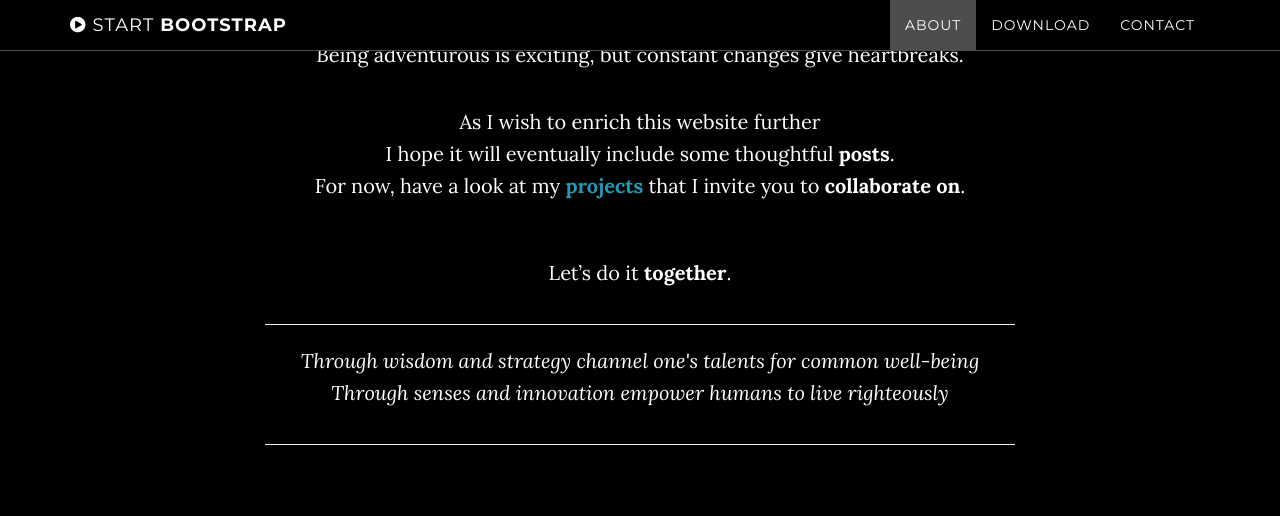
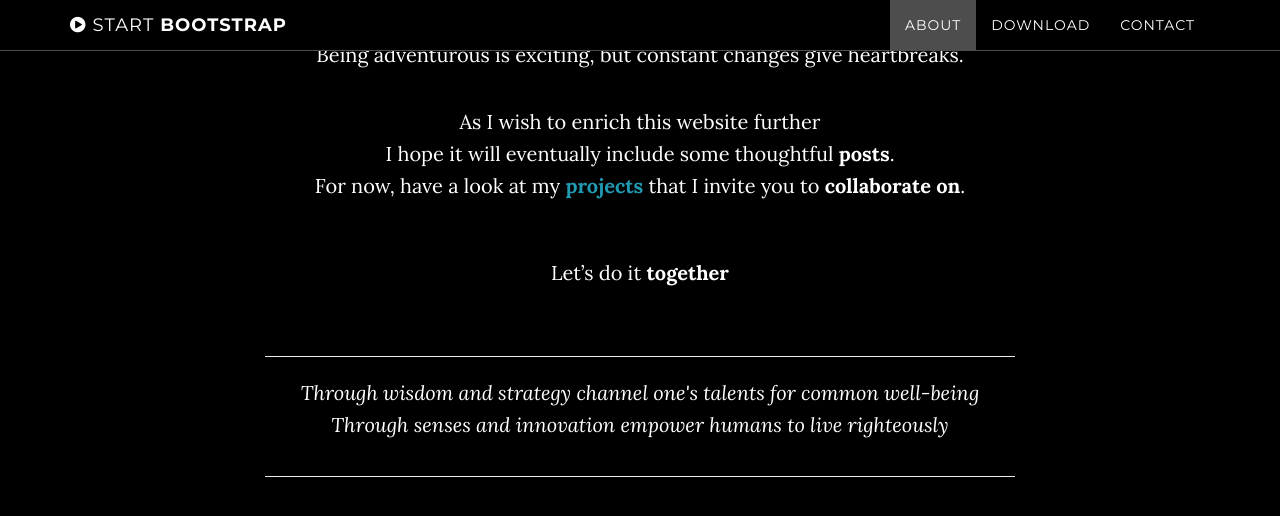
Before and after one commit to kozload/kozload.github.io, a Jekyll site: the page built from index.html, in a window 1280 px wide and 900 px high, scrolled down 1727 px, cut to the strip 0-676 px from the top of the window. Shown: the top 516 px of the strip. Built offline with Jekyll 4.4.1, drawn with Linux system fonts in a browser that asks for light colours.

```diff
--- a/_includes/about.html
+++ b/_includes/about.html
@@ -11,7 +11,8 @@
                 <p>I hope this path shall bring me <b>fulfillment, peace and stability</b>.<br>Being adventurous is exciting, but constant changes give heartbreaks.</p>
                 <p>As I wish to enrich this website further<br>I hope it will eventually include some thoughtful <b>posts</b>.<br>For now, have a look at my <a href="https://github.com/kozload?tab=projects"><b>projects</b></a> that I invite you to <b>collaborate on</b>.</p>
                 <br>
-                <p>Let’s do it <b>together</b>.
+                <p>Let’s do it <b>together</b>
+                    <br>
                 <br>
                     <section class="sb-index text-measure">
                         <div class="sb sb-4">
```
